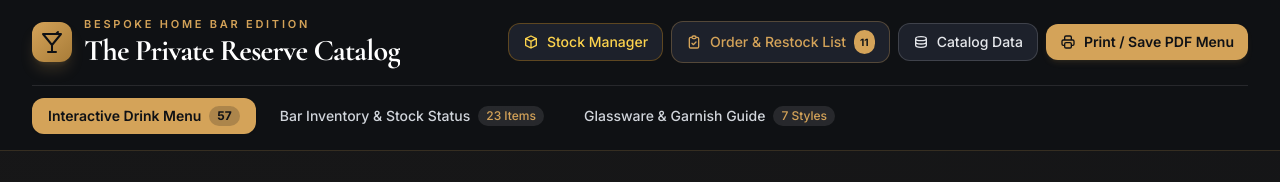
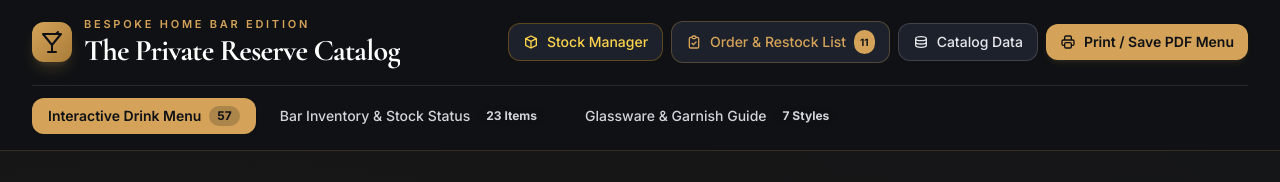
Before and after one commit to mundhra/home-bar-catalog, a plain HTML site: page index.html in a window 1280 px wide. Shown: the top 182 px of the page. Drawn offline with nearby package versions, Linux system fonts and the light colour scheme.

Commit message:
Make tab count badges readable on the active tab

```diff
--- a/index.html
+++ b/index.html
@@ -140,11 +140,11 @@
         </button>
         <button onclick="switchTab('inventory')" id="tab-inventory" class="tab-btn whitespace-nowrap shrink-0 px-3 py-1.5 sm:px-4 sm:py-2 rounded-xl text-sm font-medium transition flex items-center gap-2 text-gray-300 hover:text-white hover:bg-white/5">
           <span class="sm:hidden">Inventory</span><span class="hidden sm:inline">Bar Inventory & Stock Status</span>
-          <span class="px-2 py-0.5 text-xs rounded-full bg-white/10 text-gold"><span id="inventoryTabCount">23</span><span class="hidden sm:inline"> Items</span></span>
+          <span class="px-2 py-0.5 text-xs rounded-full bg-obsidian/20 font-bold"><span id="inventoryTabCount">23</span><span class="hidden sm:inline"> Items</span></span>
         </button>
         <button onclick="switchTab('glassware')" id="tab-glassware" class="tab-btn whitespace-nowrap shrink-0 px-3 py-1.5 sm:px-4 sm:py-2 rounded-xl text-sm font-medium transition flex items-center gap-2 text-gray-300 hover:text-white hover:bg-white/5">
           <span class="sm:hidden">Glassware</span><span class="hidden sm:inline">Glassware & Garnish Guide</span>
-          <span class="px-2 py-0.5 text-xs rounded-full bg-white/10 text-gold">7<span class="hidden sm:inline"> Styles</span></span>
+          <span class="px-2 py-0.5 text-xs rounded-full bg-obsidian/20 font-bold">7<span class="hidden sm:inline"> Styles</span></span>
         </button>
       </nav>
     </div>
```
